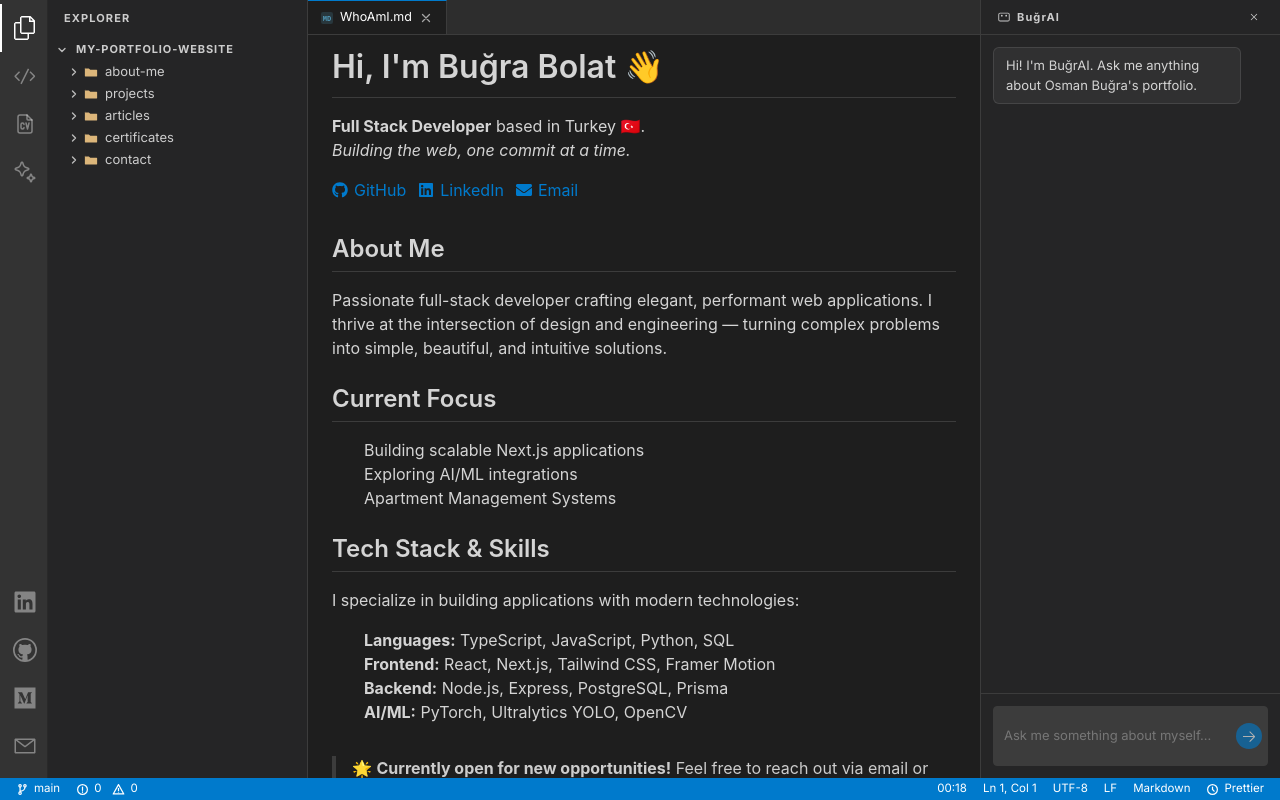
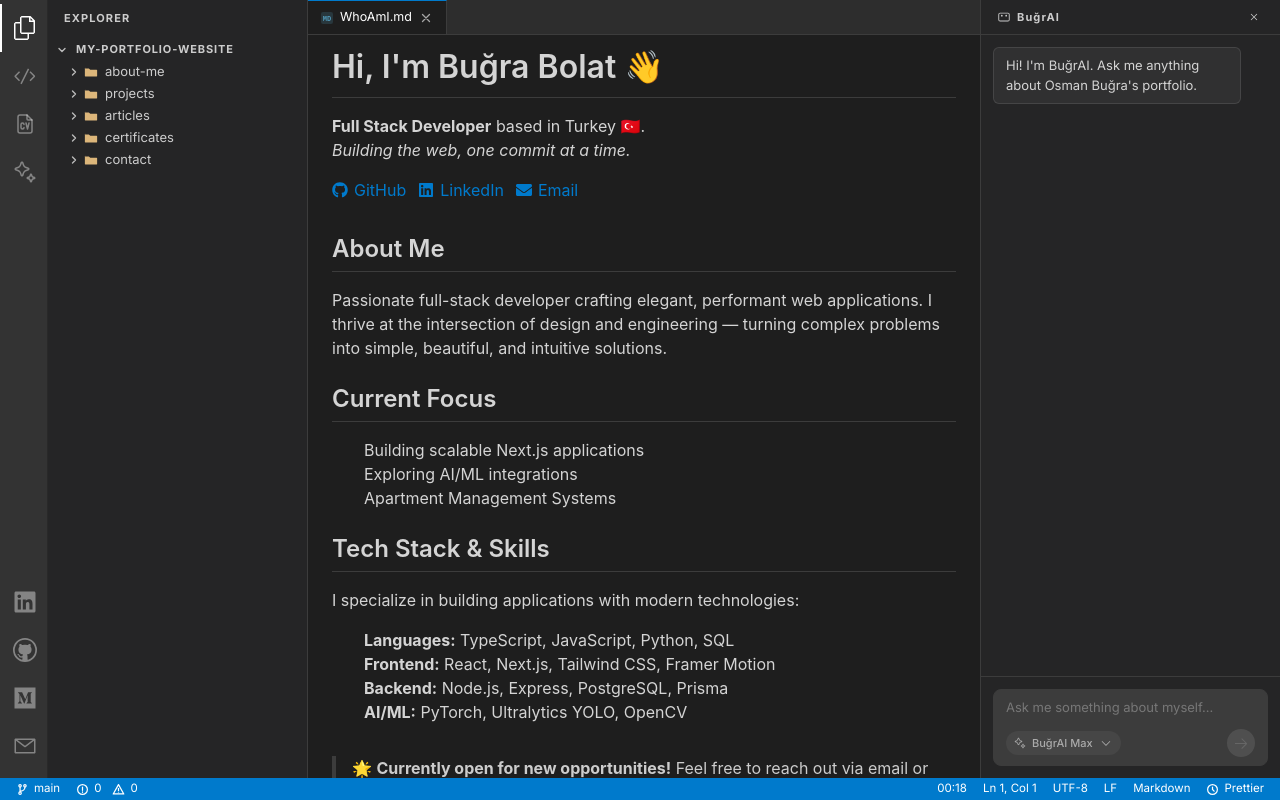
Before and after one commit to osmanbugrabolat/vscode-template-portfolio-website, a Next.js app: page / in a window 1280 px wide. Built offline with nearby package versions, Linux system fonts and the light colour scheme.

Commit message:
chat kısmına model çeşitleri eklendi

```diff
--- a/src/components/layout/AIChat.tsx
+++ b/src/components/layout/AIChat.tsx
@@ -1,7 +1,7 @@
 "use client";
 
 import { useState, useRef, useEffect } from "react";
-import { VscArrowRight } from "react-icons/vsc";
+import { VscArrowRight, VscSparkle, VscChevronDown } from "react-icons/vsc";
 
 interface Message {
   role: "user" | "ai";
@@ -13,6 +13,8 @@
     { role: "ai", content: "Hi! I'm BuğrAI. Ask me anything about Osman Buğra's portfolio." },
   ]);
   const [input, setInput] = useState("");
+  const [model, setModel] = useState("BuğrAI Max");
+  const [showDropdown, setShowDropdown] = useState(false);
   const endRef = useRef<HTMLDivElement>(null);
 
   useEffect(() => {
@@ -67,14 +69,34 @@
         <div ref={endRef} />
       </div>
       <div className="chat-input-container">
-        <form onSubmit={handleSubmit} style={{ position: "relative", display: "flex", alignItems: "center" }}>
+        <form
+          onSubmit={handleSubmit}
+          style={{
+            display: "flex",
+            flexDirection: "column",
+            background: "var(--input-bg)",
+            border: "1px solid var(--border-color)",
+            borderRadius: "8px",
+            padding: "8px 12px"
+          }}
+        >
           <input
             type="text"
             className="chat-input"
             placeholder="Ask me something about myself..."
             value={input}
             onChange={(e) => setInput(e.target.value)}
-            style={{ paddingRight: "36px" }}
+            style={{
+              background: "transparent",
+              border: "none",
+              outline: "none",
+              color: "var(--editor-fg)",
+              fontSize: "13px",
+              width: "100%",
+              marginBottom: "12px",
+              padding: 0,
+              minHeight: "unset"
+            }}
             onKeyDown={(e) => {
               if (e.key === "Enter") {
                 e.preventDefault();
@@ -82,28 +104,82 @@
               }
             }}
           />
+          <div style={{ display: "flex", justifyContent: "space-between", alignItems: "center", position: "relative" }}>
+            <div
+              onClick={() => setShowDropdown(!showDropdown)}
+              style={{ fontSize: "11px", color: "#aaa", display: "flex", alignItems: "center", gap: "6px", cursor: "pointer", fontWeight: "500", padding: "4px 8px", borderRadius: "12px", background: "rgba(255,255,255,0.05)", userSelect: "none" }}
+            >
+              <VscSparkle size={12} /> {model} <VscChevronDown size={14} style={{ transform: showDropdown ? "rotate(180deg)" : "rotate(0deg)", transition: "transform 0.2s" }} />
+            </div>
+
+            {showDropdown && (
+              <div style={{
+                position: "absolute",
+                bottom: "100%",
+                left: 0,
+                marginBottom: "8px",
+                background: "var(--sidebar-bg)",
+                border: "1px solid var(--border-color)",
+                borderRadius: "8px",
+                padding: "4px",
+                display: "flex",
+                flexDirection: "column",
+                gap: "2px",
+                boxShadow: "0 4px 12px rgba(0,0,0,0.5)",
+                zIndex: 10
+              }}>
+                {["BuğrAI (Low)", "BuğrAI (High)", "BuğrAI Max", "BuğrAI Ultra (Coming Soon)"].map((m) => {
+                  const isComingSoon = m.includes("Coming Soon");
+                  return (
+                    <div
+                      key={m}
+                      onClick={() => {
+                        if (!isComingSoon) {
+                          setModel(m);
+                          setShowDropdown(false);
+                        }
+                      }}
+                      style={{
+                        padding: "6px 12px",
+                        fontSize: "11px",
+                        color: isComingSoon ? "rgba(255,255,255,0.3)" : (model === m ? "#fff" : "var(--sidebar-fg)"),
+                        background: model === m ? "rgba(255,255,255,0.1)" : "transparent",
+                        borderRadius: "4px",
+                        cursor: isComingSoon ? "not-allowed" : "pointer",
+                      }}
+                      onMouseEnter={(e) => {
+                        if (model !== m && !isComingSoon) e.currentTarget.style.background = "rgba(255,255,255,0.05)";
+                      }}
+                      onMouseLeave={(e) => {
+                        if (model !== m && !isComingSoon) e.currentTarget.style.background = "transparent";
+                      }}
+                    >
+                      {m}
+                    </div>
+                  );
+                })}
+              </div>
+            )}
             <button
               type="submit"
               disabled={!input.trim()}
               style={{
-              position: "absolute",
-              right: "6px",
-              width: "26px",
-              height: "26px",
+                width: "28px",
+                height: "28px",
                 borderRadius: "50%",
-              backgroundColor: "#007acc",
-              color: "#fff",
+                backgroundColor: input.trim() ? "#007acc" : "rgba(255,255,255,0.1)",
+                color: input.trim() ? "#fff" : "#666",
                 border: "none",
                 display: "flex",
                 alignItems: "center",
                 justifyContent: "center",
                 cursor: input.trim() ? "pointer" : "default",
-              transition: "opacity 0.2s",
-              opacity: input.trim() ? 1 : 0.6
+                transition: "all 0.2s ease"
               }}
             >
               <VscArrowRight size={16} />
             </button>
+          </div>
         </form>
       </div>
     </div>
```
Lines whose indentation alone changed are shown as unchanged.
